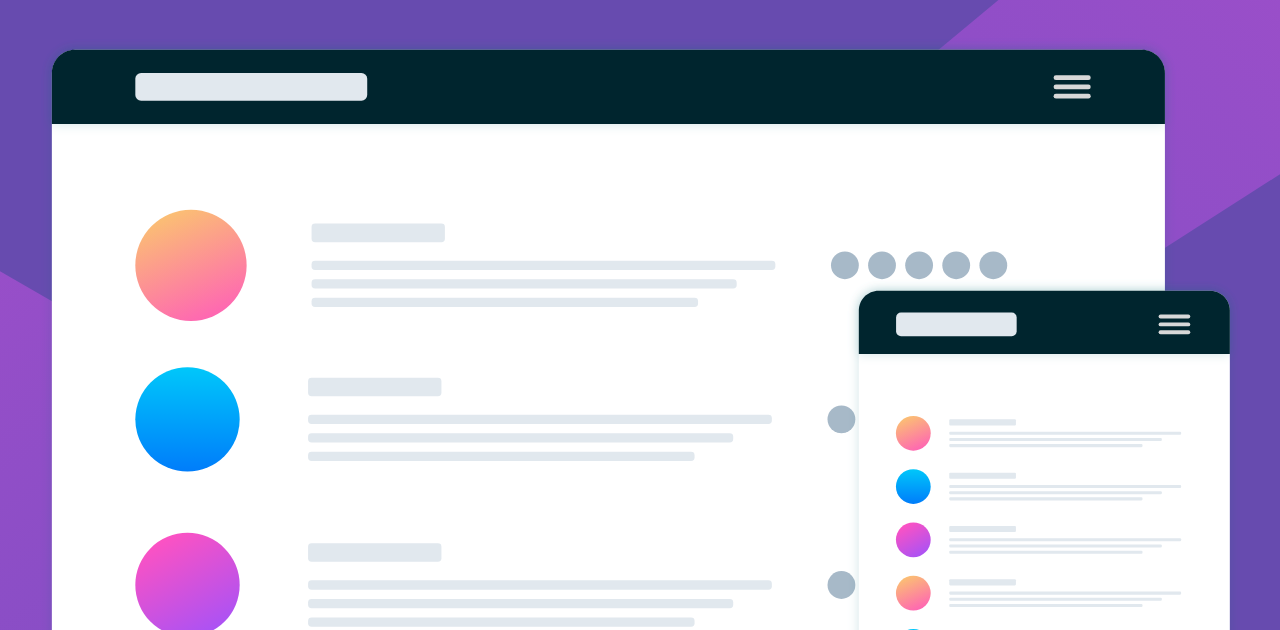
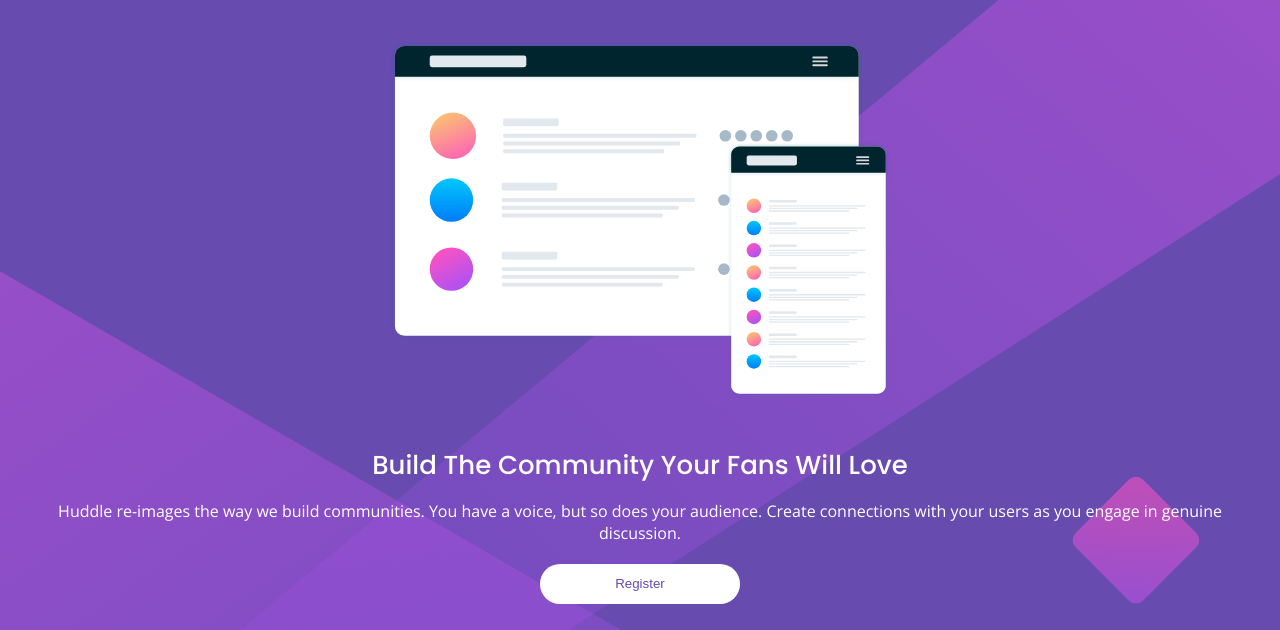
Before and after one commit to lopica/Frontend-Mentor-1, a website: page index.html in a window 1280 px wide. Shown: the part 77-707 px from the top of the page. Drawn offline with nearby package versions, Linux system fonts and the light colour scheme.

Commit message:
fix illustrator responsive

```diff
--- a/sass/main.scss
+++ b/sass/main.scss
@@ -58,6 +58,12 @@
 
 .illustration-mockup {
   width: 100%;
+  max-width: 50rem;
+  justify-self: center;
+
+  @media only screen and (min-width: $bp) {
+    font-size: 5rem;
+  }
 }
 
 .heading-1 {
```
Also changed, not shown: css/style.css, 1 other file.
